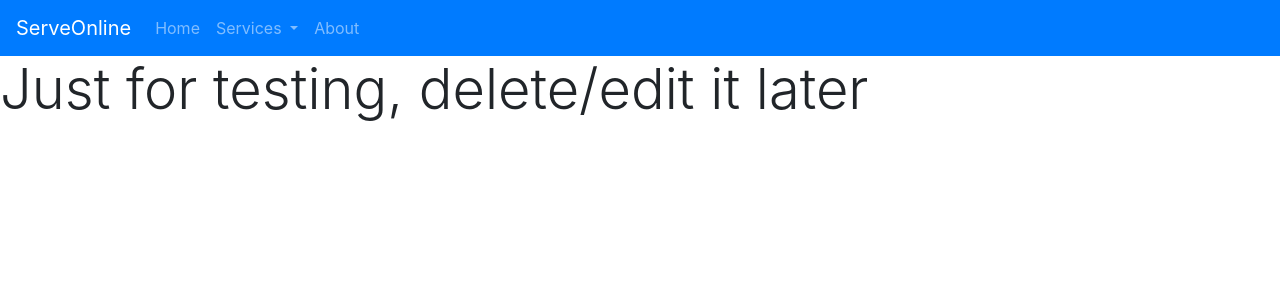
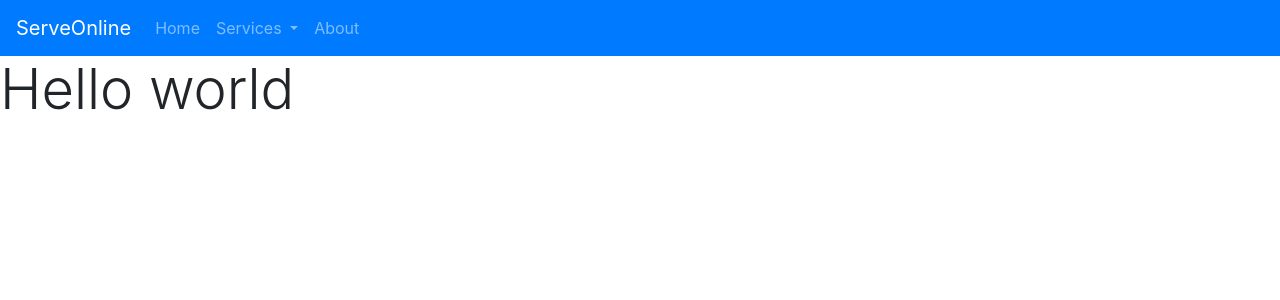
Before and after one commit to fawazahmed0/fawazahmed0.github.io, a Jekyll site: the page built from about.markdown, in a window 1280 px wide. Shown: the top 300 px of the page. Built offline with Jekyll 4.4.1, drawn with Linux system fonts in a browser that asks for light colours.

Commit message:
Update about.markdown

```diff
--- a/about.markdown
+++ b/about.markdown
@@ -1,4 +1,4 @@
 ---
 title: About
 ---
-<h1 class="display-4"> Just for testing, delete/edit it later </h1>
+<h1 class="display-4"> Hello world </h1>
```
